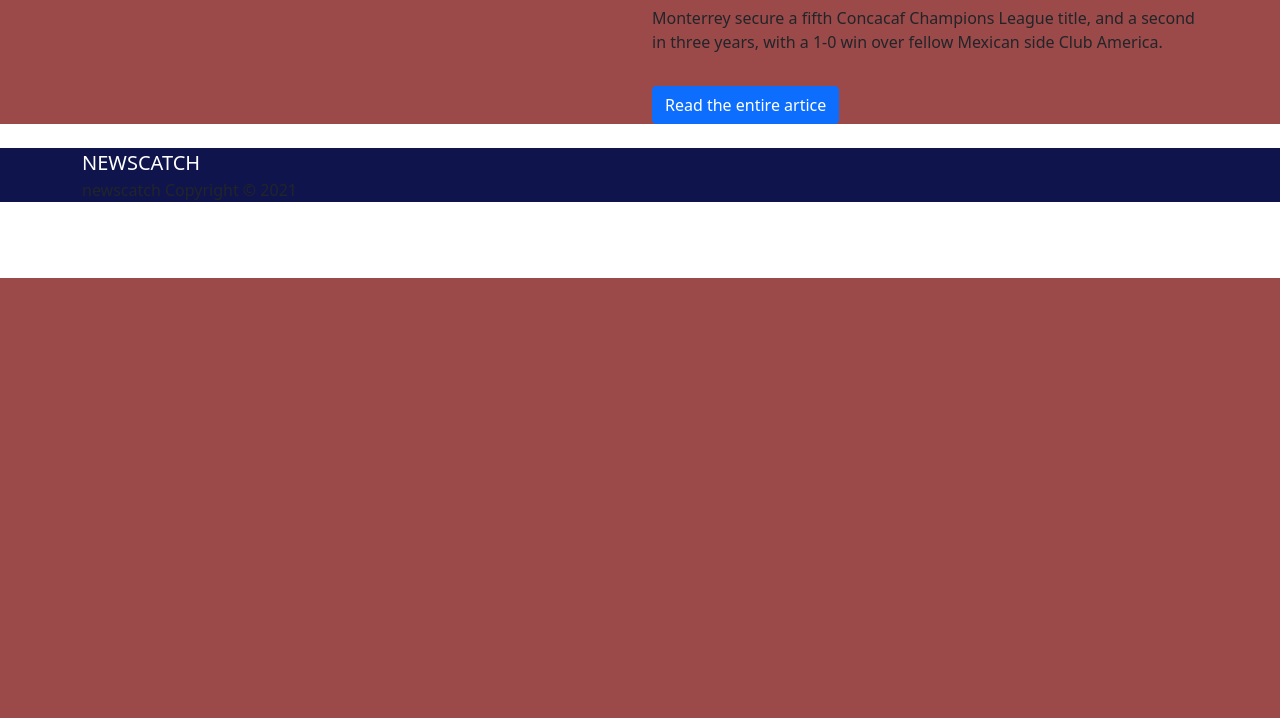
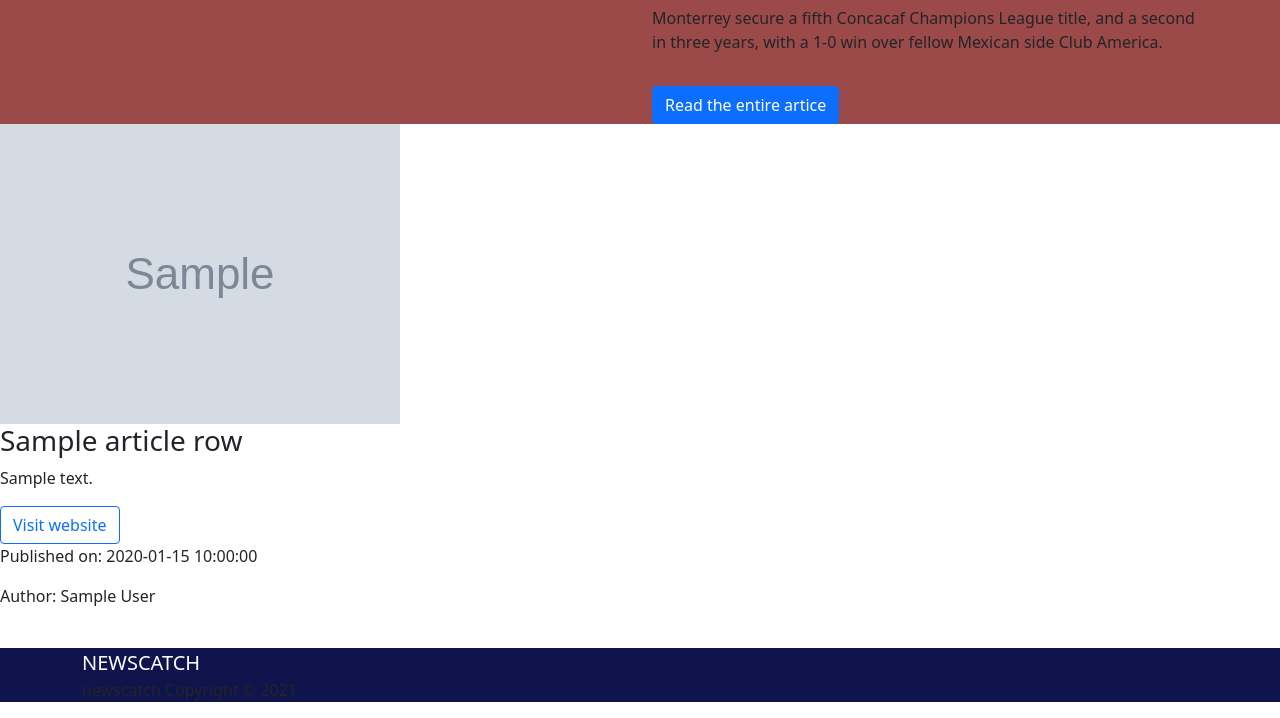
Before and after one commit to sling254/Newscatch, a Flask app: template app/templates/articles.html in a window 1280 px wide. Shown: the part 522-1240 px from the top of the page. Before the commit the page ends 800 px from the top, so only its background shows below. Run offline with Flask 2, Linux system fonts and the light colour scheme; the template is opened without the code that fills it: most values are stand-ins (such as "Sample title", 1, 10 or a date in 2020); grey boxes marked "Sample" are stand-in pictures.

Commit message:
add a function to display news articles

```diff
--- a/app/templates/articles.html
+++ b/app/templates/articles.html
@@ -22,4 +22,27 @@
 
 </section>
 
+{% for article_row in articles | batch(4)%}
+	<div class="row">
+		{% for article in article_row %}
+		<div class="col-md-6 article">
+			<div class="thumbnail">
+				<a href="{{article.url}}" target="_blank">
+					<img src="{{article.image}}" alt="{{article.title}}" class="img-responsive" styles="height:30px">
+				</a>
+				<div class="caption">
+					<h3>{{article.title}}</h3>
+					<p>{{article.description}}</p>
+					<a href="{{article.url}}" target="_blank"><button class="btn btn-outline-primary">Visit website</button></a>
+				</div>
+				<div class="footer">
+					<p>Published on: {{article.date}}</p>
+					<p>Author: {{article.author}}</p>
+				</div>
+			</div>
+		</div>
+		{% endfor %}
+	</div>
+	{% endfor %}
+
 {% endblock %}
--- a/app/templates/macros.html
+++ b/app/templates/macros.html
@@ -6,7 +6,7 @@
         <div class="card-body">
         <h5 class="card-title">{{ sources.name}}</h5>
         <p class="card-text">{{ sources.description}}</p>
-        <a href="/news_articles/{{sources.id}}" class="btn btn-primary">View {{ sources.name }} articles</a>
+        <a href="/articles/{{sources.id}}" class="btn btn-primary">View {{ sources.name }} articles</a>
         </div>
     </div>
 	{% endfor %}
```
Also changed, not shown: app/main/views.py (+9 -5 lines), app/request.py (+10 -4 lines).
